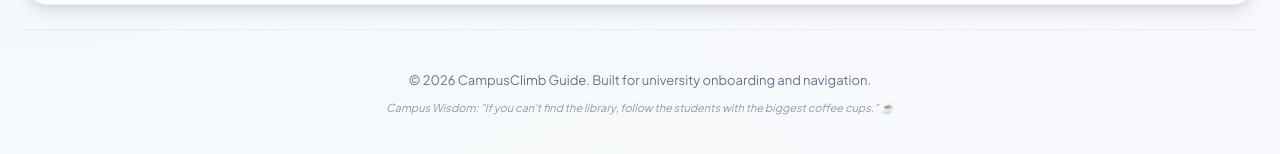
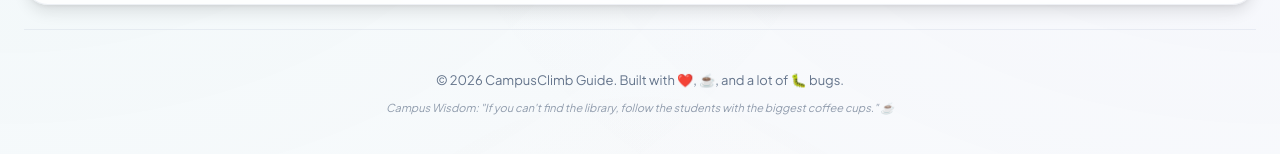
Before and after one commit to rahul05au/CampusClimb, a React (Vite) app: page / in a window 1280 px wide. Shown: the part 994-1148 px from the top of the page. Built offline with nearby package versions, Linux system fonts and the light colour scheme.

Commit message:
🐛 chore: updated footer to accurately reflect the development process (coffee + bugs)

```diff
--- a/src/App.jsx
+++ b/src/App.jsx
@@ -1015,7 +1015,7 @@ function App() {
       )}
 
       <footer className="app-footer">
-        <p>&copy; {new Date().getFullYear()} CampusClimb Guide. Built for university onboarding and navigation.</p>
+        <p>&copy; {new Date().getFullYear()} CampusClimb Guide. Built with ❤️, ☕, and a lot of 🐛 bugs.</p>
         <p style={{ marginTop: '8px', fontSize: '11px', fontStyle: 'italic', color: 'var(--text-muted)', opacity: 0.7 }}>
           Campus Wisdom: "If you can't find the library, follow the students with the biggest coffee cups." ☕
         </p>
```
